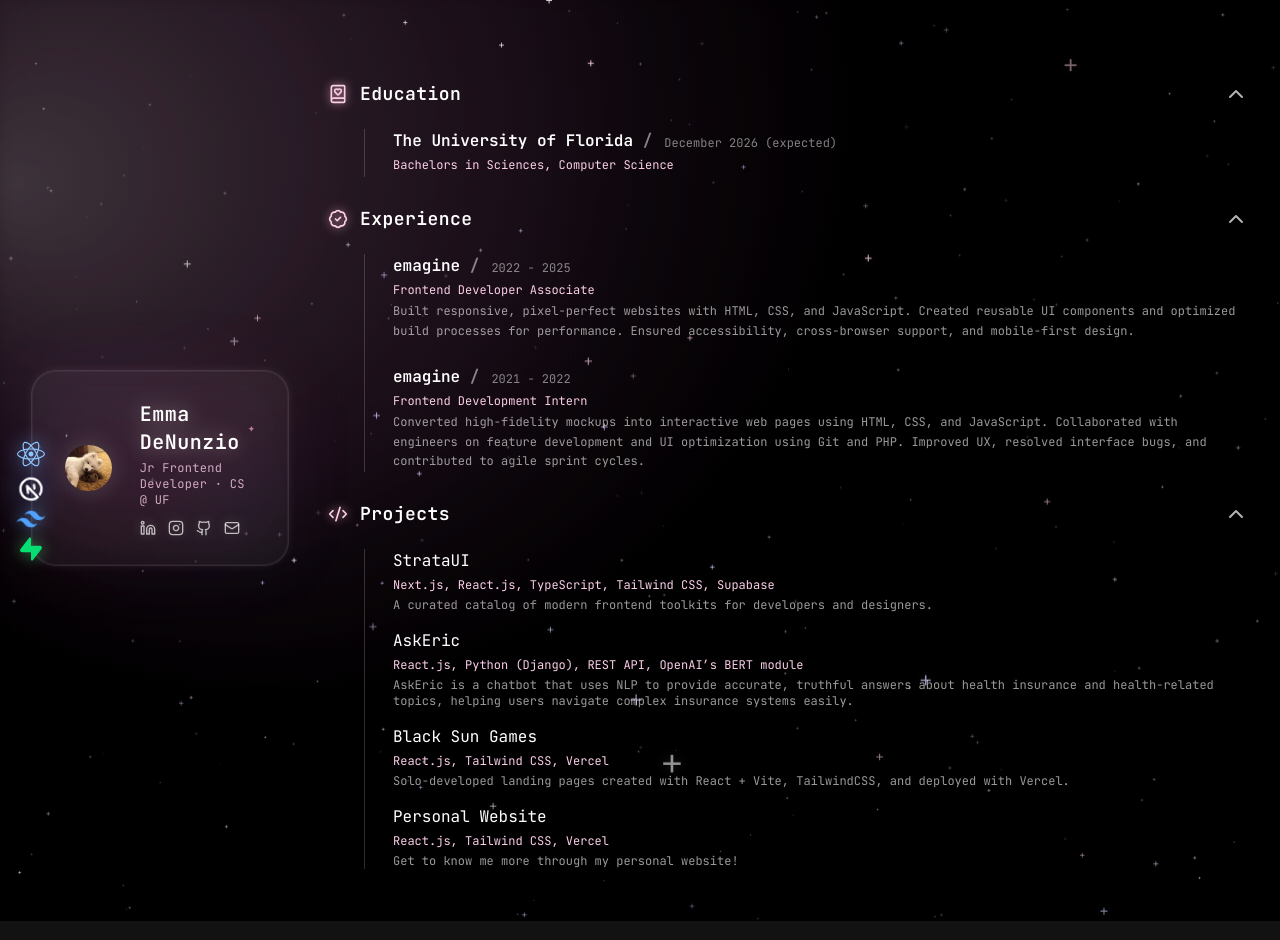
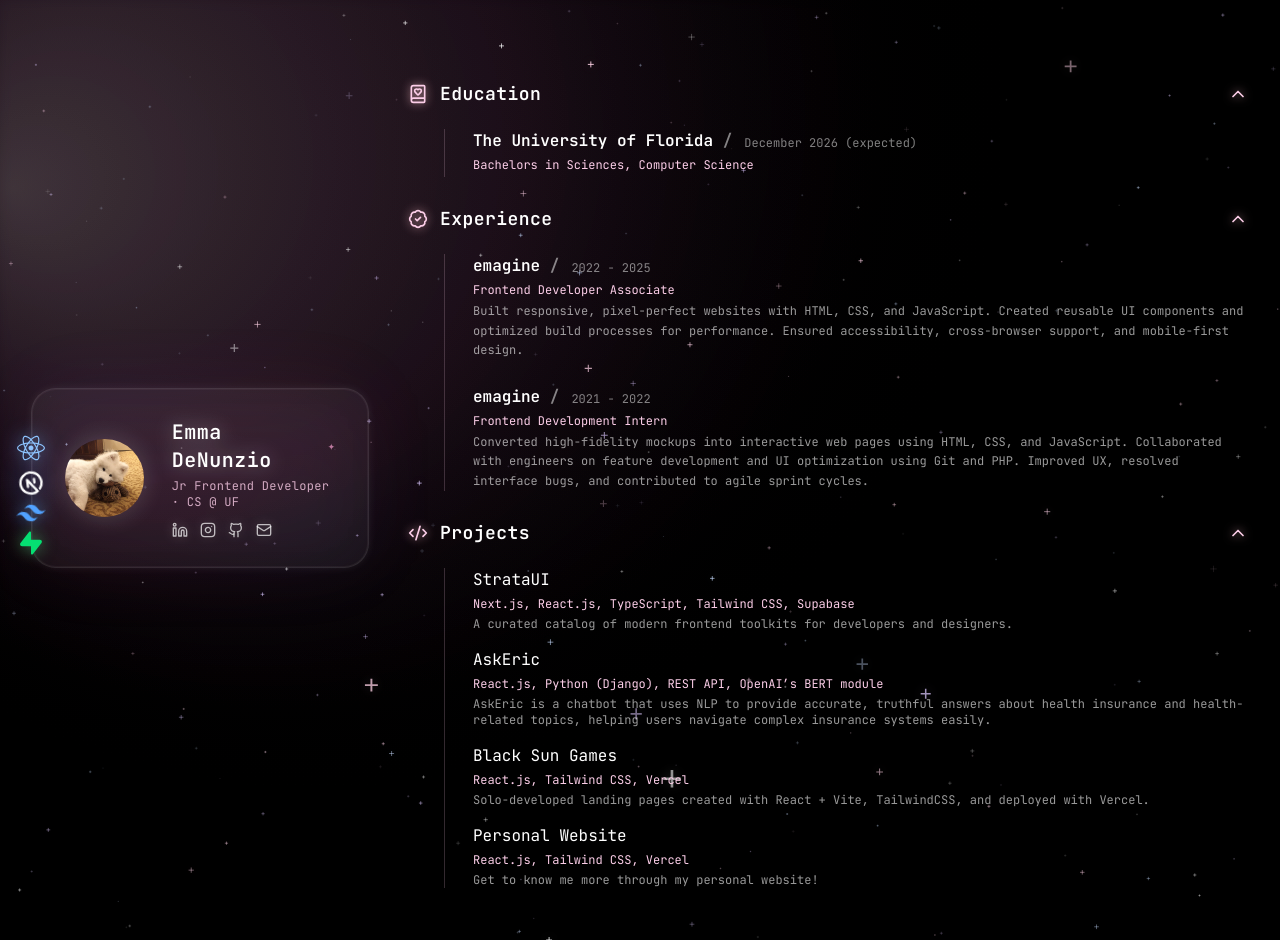
Before and after one commit to emijane/edenunz, a React (Vite) app in the folder portfolio/: page / in a window 1280 px wide. Built offline with nearby package versions, Linux system fonts and the light colour scheme; no server answers.

Commit message:
added glow to chevron accordion icon

```diff
--- a/portfolio/src/App.jsx
+++ b/portfolio/src/App.jsx
@@ -28,7 +28,7 @@ function App() {
                         </div>
                     </div>
 
-                    <div className="max-w-230">
+                    <div className="max-w-210">
                       <EducationSection />
                       <ExperienceSection />
                       <ProjectsSection />
--- a/portfolio/src/components/Accordion.jsx
+++ b/portfolio/src/components/Accordion.jsx
@@ -28,7 +28,7 @@ export default function Accordion({ icon, title, children, defaultOpen = false }
 
                 <ChevronDown
                     className={`
-                        text-white/70 transition-transform duration-300
+                        transition-transform duration-300 text-pink-200 w-5 h-5 drop-shadow-[0_0_5px_rgba(255,192,203,0.8)]
                         ${open ? "rotate-180" : ""}
                     `}
                 />
```
